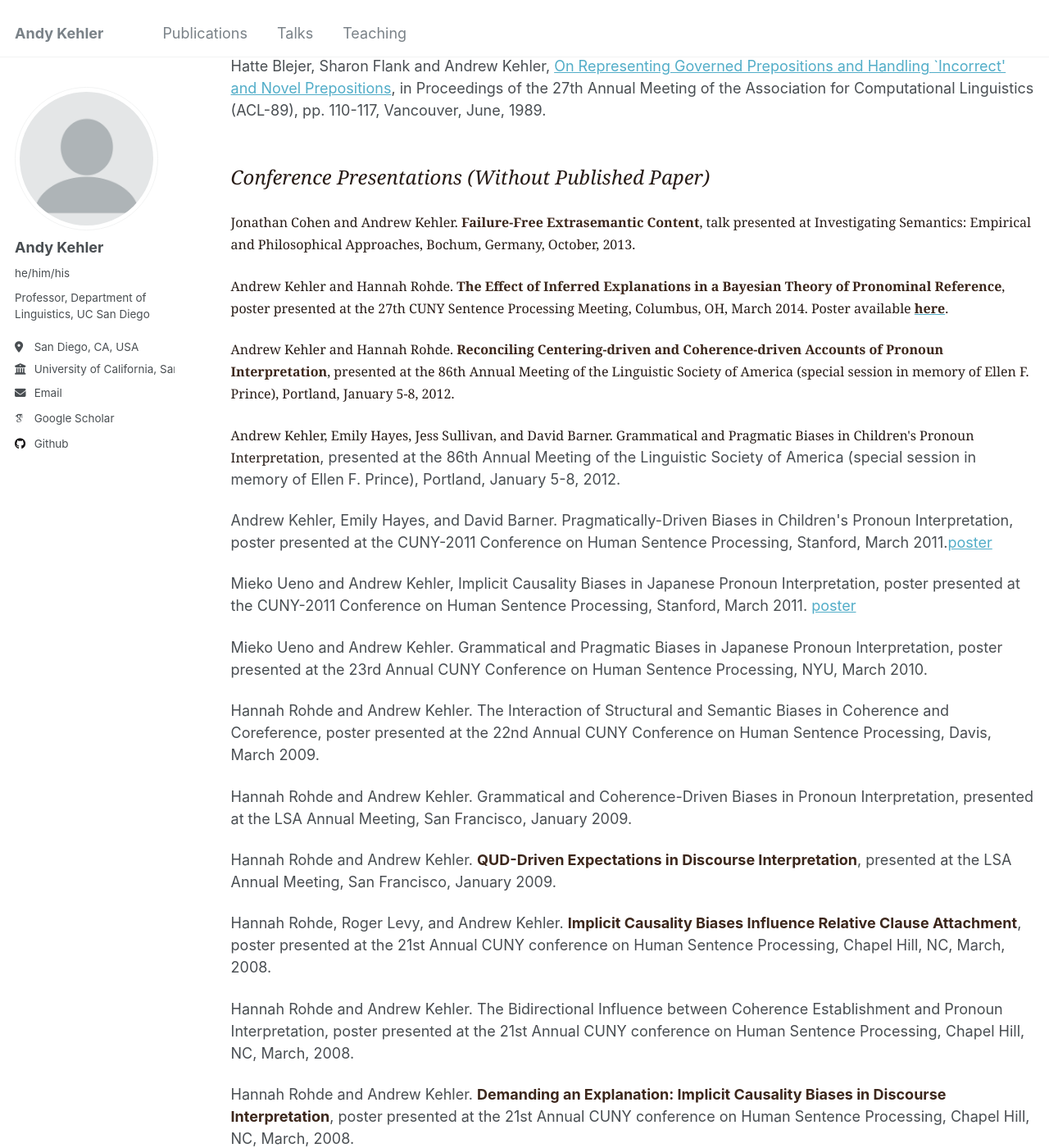
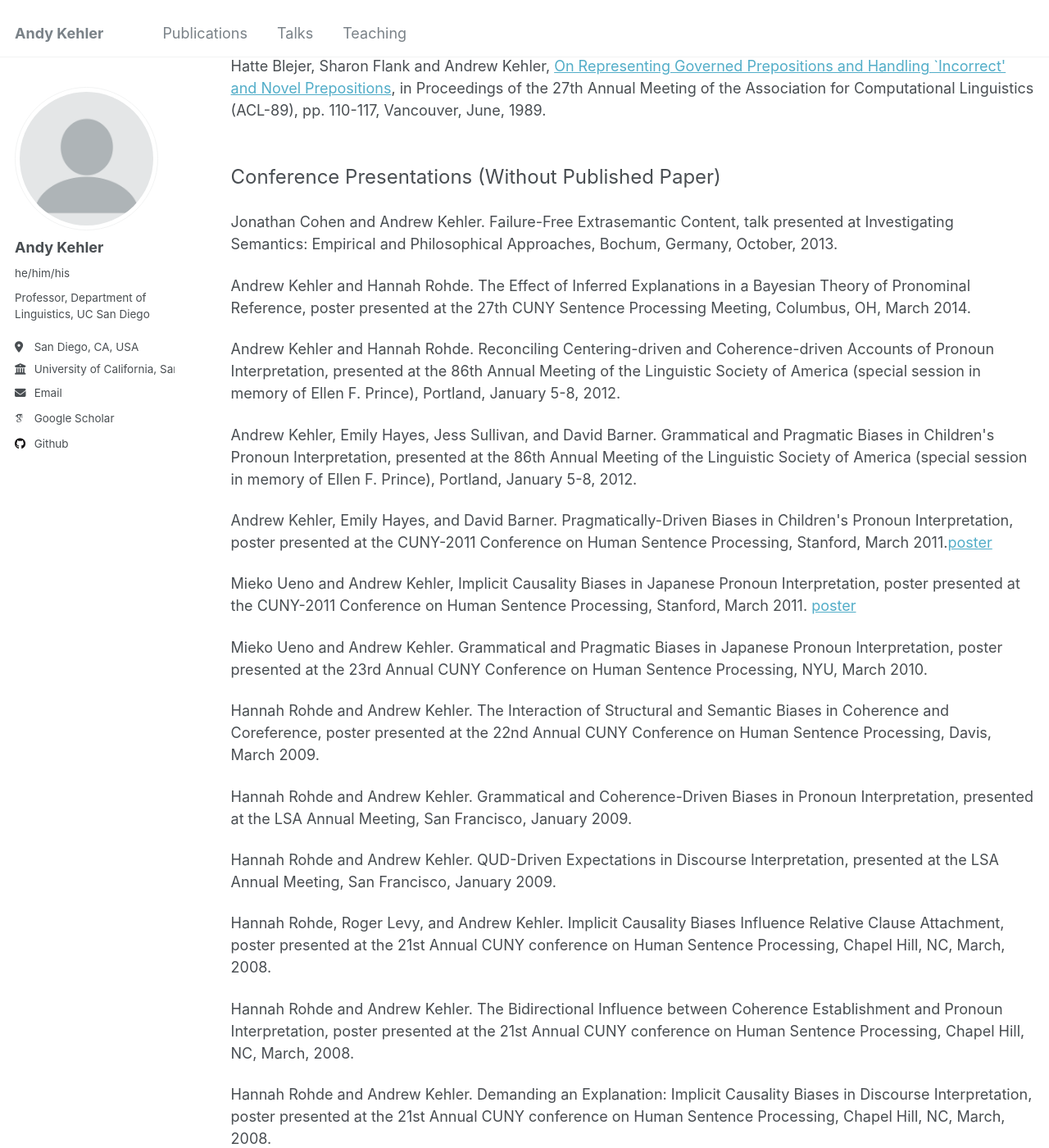
Before and after one commit to akehler/akehler.github.io, a Jekyll site: the page built from _pages/publications.html, in a window 1280 px wide and 1400 px high, scrolled down 6475 px. Shown: the whole window at 82% size. Built offline with Jekyll 4.4.1, drawn with Linux system fonts in a browser that asks for light colours; some web fonts are replaced; some of the changed text lies outside the part shown.

Commit message:
Update publications.html

```diff
--- a/_pages/publications.html
+++ b/_pages/publications.html
@@ -513,27 +513,22 @@ Association for Computational Linguistics (ACL-89), pp. 110-117, Vancouver,
 June, 1989.
 <P>
 
-          <p><br><font face="Georgia, Times New Roman, Times, serif" size="3" color="#281C17">
-         <font size="5"><i>Conference Presentations (Without Published Paper)</i></font></p>
+          <p><br>
+         <font size="5">Conference Presentations (Without Published Paper)</font></p>
 
-<p>Jonathan Cohen and Andrew Kehler. <strong><font
-color="#3C271C">Failure-Free
-Extrasemantic Content</font></strong>, talk presented at Investigating Semantics:
+<p>Jonathan Cohen and Andrew Kehler. Failure-Free
+Extrasemantic Content, talk presented at Investigating Semantics:
 Empirical and Philosophical Approaches, Bochum, Germany, October,
 2013.
 
-<p>Andrew Kehler and Hannah Rohde.  <strong><font
-color="#3C271C">The Effect of Inferred
+<p>Andrew Kehler and Hannah Rohde.  The Effect of Inferred
 			  Explanations in a Bayesian Theory of
-			  Pronominal Reference</font></strong>, poster presented at
+			  Pronominal Reference, poster presented at
 			  the 27th CUNY Sentence Processing Meeting,
-			  Columbus, OH, March 2014.  Poster available <a
-    href="KehlerRohdeCUNY14.pdf"><strong><font
-   color="#3C271C">here</font></strong></a>.
+			  Columbus, OH, March 2014.
 
-<p> Andrew Kehler and Hannah Rohde.  <strong><font
-color="#3C271C">Reconciling Centering-driven and Coherence-driven
-Accounts of Pronoun Interpretation</font></strong>, presented at the
+<p> Andrew Kehler and Hannah Rohde.  Reconciling Centering-driven and Coherence-driven
+Accounts of Pronoun Interpretation, presented at the
 86th Annual Meeting of the Linguistic Society of America (special
 session in memory of Ellen F. Prince), Portland, January 5-8, 2012.
 
@@ -541,14 +536,14 @@ session in memory of Ellen F. Prince), Portland, January 5-8, 2012.
 
 Andrew Kehler, Emily Hayes, Jess Sullivan, and David Barner.
 Grammatical and Pragmatic Biases in
-Children's Pronoun Interpretation</font></strong>, presented at the
+Children's Pronoun Interpretation, presented at the
 86th Annual Meeting of the Linguistic Society of America (special
 session in memory of Ellen F. Prince), Portland, January 5-8, 2012.
 
 <p>
 
 Andrew Kehler, Emily Hayes, and David Barner.
-Pragmatically-Driven Biases in Children's Pronoun Interpretation</font></strong>,
+Pragmatically-Driven Biases in Children's Pronoun Interpretation,
 poster presented at the CUNY-2011 Conference on Human Sentence
 Processing, Stanford, March 2011. </li>
 <a  HREF="http://ling.ucsd.edu/~kehler/Posters/KehlerEtAlCUNY2011.pdf">poster</a>
@@ -580,29 +575,26 @@ Annual Meeting, San Francisco, January 2009.
 <p>
 
 Hannah Rohde and Andrew Kehler.
-<strong><font
-color="#3C271C">QUD-Driven Expectations in Discourse Interpretation</font></strong>,
+QUD-Driven Expectations in Discourse Interpretation,
 presented at the LSA
 Annual Meeting, San Francisco, January 2009.
 
 <p>
 
-Hannah Rohde, Roger Levy, and Andrew Kehler.  <strong><font
-color="#3C271C">Implicit Causality Biases Influence Relative Clause
-Attachment</font></strong>, poster presented at the 21st Annual CUNY
+Hannah Rohde, Roger Levy, and Andrew Kehler.  Implicit Causality Biases Influence Relative Clause
+Attachment, poster presented at the 21st Annual CUNY
 conference on Human Sentence Processing, Chapel Hill, NC, March, 2008.
 <p>
 
 Hannah Rohde and Andrew Kehler.  The
 Bidirectional Influence between Coherence Establishment and Pronoun
-Interpretation</font></strong>, poster presented at the 21st Annual
+Interpretation, poster presented at the 21st Annual
 CUNY conference on Human Sentence Processing, Chapel Hill, NC, March,
 2008.
 <p>
 
-Hannah Rohde and Andrew Kehler.  <strong><font
-color="#3C271C">Demanding an Explanation: Implicit Causality Biases in
-Discourse Interpretation</font></strong>, poster presented at the 21st
+Hannah Rohde and Andrew Kehler.  Demanding an Explanation: Implicit Causality Biases in
+Discourse Interpretation, poster presented at the 21st
 Annual CUNY conference on Human Sentence Processing, Chapel Hill, NC,
 March, 2008.
 <p>
@@ -624,9 +616,8 @@ Interpretation: An ERP Investigation presented at the
 November, 2007.
 <p>
 
-Hannah Rohde, Andrew Kehler, and Jeffrey L. Elman.  <strong><font
-color="#3C271C">Where to Next? Pronoun Interpretation as a Side Effect
-of Discourse Direction</font></strong>, talk presented at the 20th Annual
+Hannah Rohde, Andrew Kehler, and Jeffrey L. Elman. Where to Next? Pronoun Interpretation as a Side Effect
+of Discourse Direction, talk presented at the 20th Annual
 CUNY conference on Human Sentence Processing, San Diego, CA,
 March, 2007.
 <p>
@@ -638,21 +629,19 @@ Anaheim, CA, January, 2007.
 <p>
 
 
-Hannah Rohde, Andrew Kehler, and Jeffrey L. Elman.  <strong><font
-color="#3C271C">Aspectual Effects on Pronoun
-Interpretation</font></strong>, poster presented at the 19th Annual
+Hannah Rohde, Andrew Kehler, and Jeffrey L. Elman.  Aspectual Effects on Pronoun
+Interpretation, poster presented at the 19th Annual
 CUNY conference on Human Sentence Processing, New York, New York,
 March, 2006.
 <p>
 
-Hannah Rohde, Andrew Kehler, and Jeffrey L. Elman.  <strong><font
-color="#3C271C">Thematic Role and Event Structure Biases in Pronoun
-Interpretation</font></strong>, presented at the Annual Meeting of the
+Hannah Rohde, Andrew Kehler, and Jeffrey L. Elman.  Thematic Role and Event Structure Biases in Pronoun
+Interpretation, presented at the Annual Meeting of the
 Linguistic Society of America, Albuquerque, NM, January, 2006.
 <p>
 
 Gregory Ward and Andrew Kehler. Syntactic
-Form and Discourse Accessibility</font></strong>, presented at
+Form and Discourse Accessibility, presented at
 the 4th Discourse Anaphora and Anaphor Resolution Colloquium (DAARC 2002),
 Estoril, September, 2002. (handout
 available <a href="Papers/daarc02-handout.pdf">
@@ -660,13 +649,12 @@ available <a href="Papers/daarc02-handout.pdf">
 color="#3C271C">here</font></strong></a>)
 <p>
 
-Jean Mark Gawron and Andrew Kehler.  <strong><font
-color="#3C271C">Respective Readings and Gaps</font></strong>,
+Jean Mark Gawron and Andrew Kehler. Respective Readings and Gaps</font></strong>,
 presented at the Annual Meeting of the Linguistic Society of America,
 Chicago, January, 2000. (handout
 available <a href="Papers/lsa_00_resp.ps.gz">
 <strong><font
-color="#3C271C">here</font></strong></a>)
+color="#3C271C">here</a>)
 <p>
 
 Andrew Kehler, <strong><font
```
